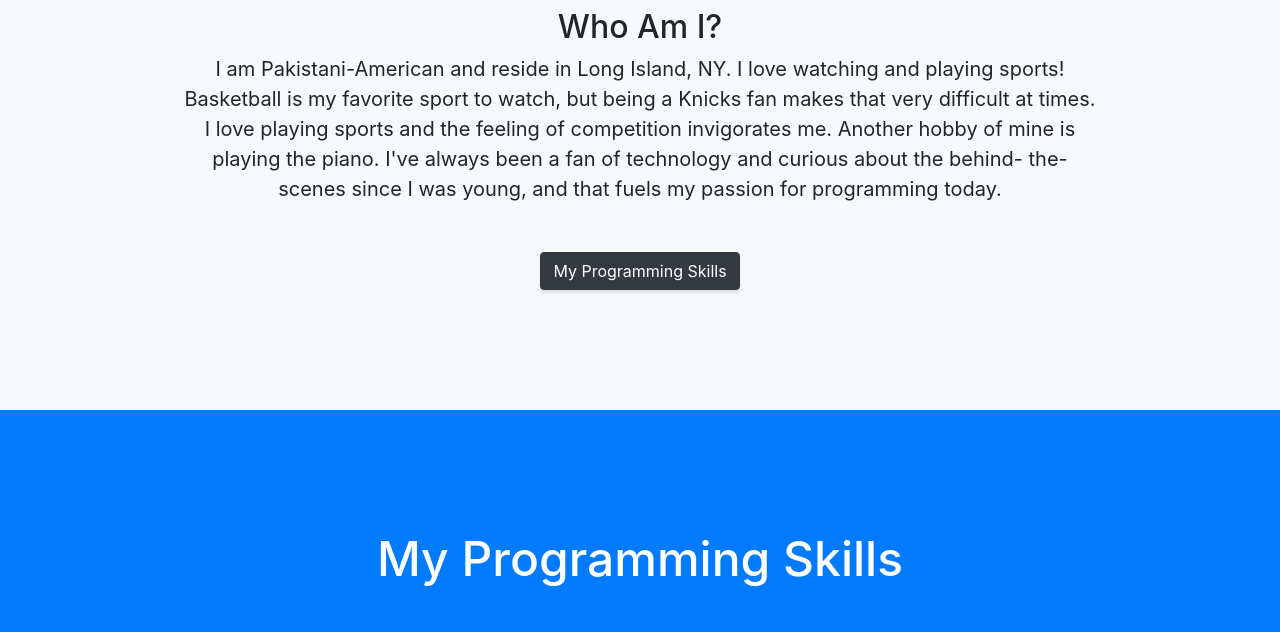
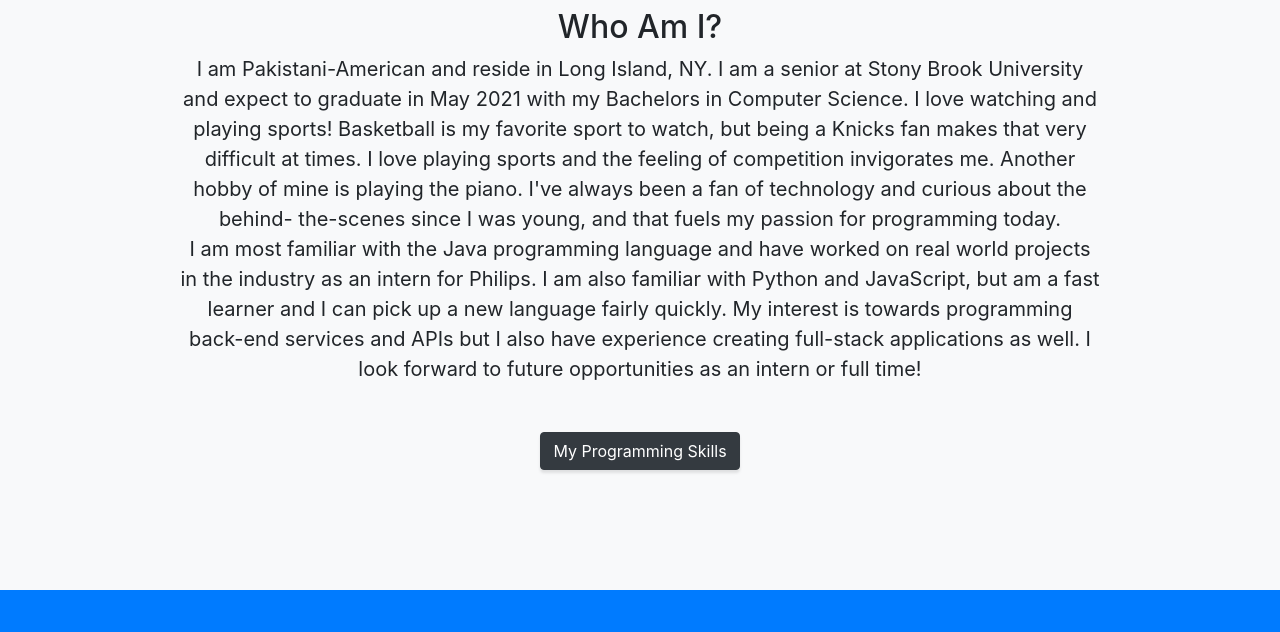
Before and after one commit to HassanRaja00/hassanraja00.github.io, a website with bundled scripts: page index.html in a window 1280 px wide. Shown: the part 1120-1752 px from the top of the page. Built offline with nearby package versions, Linux system fonts and the light colour scheme; files whose address does not match are found by name.

Commit message:
Update for bio
Updated bio to look better

```diff
--- a/index.html
+++ b/index.html
@@ -73,11 +73,17 @@
           <img src="img/hassan.jpg" alt="Avatar" style="width:200px; border-radius: 50%;">
           <h2 class='mt-2'>Who Am I?</h2>
           <p class="lead mb-5"><strong>
-            I am Pakistani-American and reside in Long Island, NY. I love watching and playing
+            I am Pakistani-American and reside in Long Island, NY. I am a senior at Stony Brook University and expect
+            to graduate in May 2021 with my Bachelors in Computer Science. I love watching and playing
             sports! Basketball is my favorite sport to watch, but being a Knicks fan makes that very difficult
             at times. I love playing sports and the feeling of competition invigorates me. Another hobby
             of mine is playing the piano. I've always been a fan of technology and curious about the behind-
-            the-scenes since I was young, and that fuels my passion for programming today.
+            the-scenes since I was young, and that fuels my passion for programming today.<br>
+            I am most familiar with the Java programming language and have worked on real world projects in
+            the industry as an intern for Philips. I am also familiar with Python and JavaScript, but am a fast learner and
+            I can pick up a new language fairly quickly. My interest is towards programming back-end services and APIs
+            but I also have experience creating full-stack applications as well. I look forward to future opportunities
+            as an intern or full time!
           </strong></p>
           <a class="btn btn-dark btn-xl js-scroll-trigger" href="#skills">My Programming Skills</a>
         </div>
```
